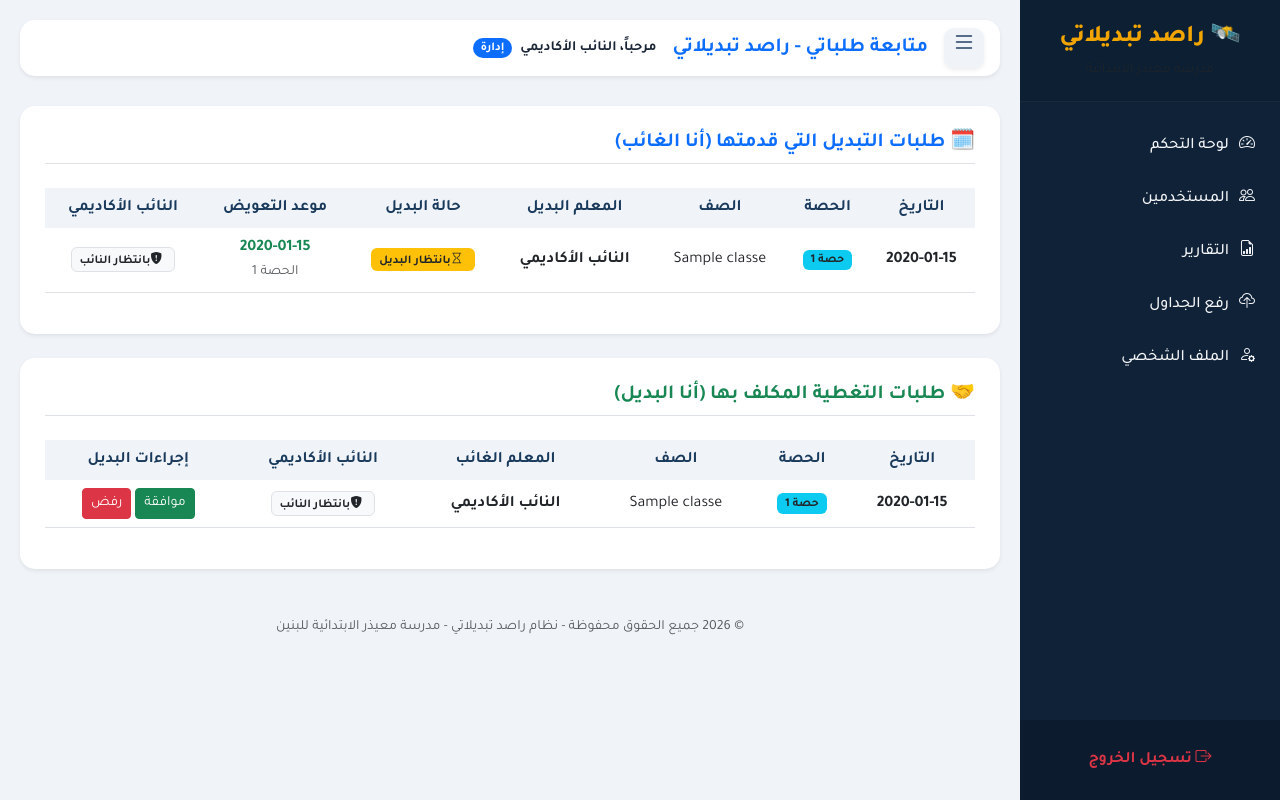
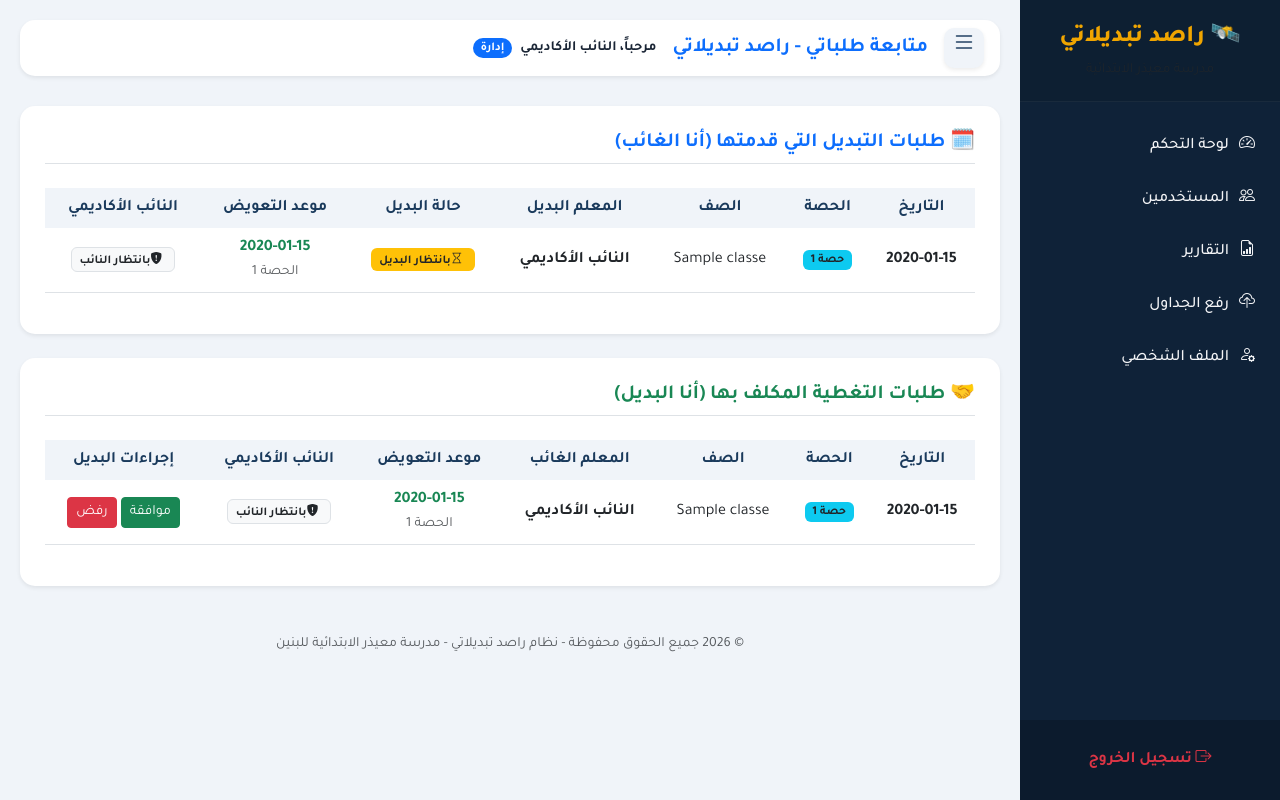
Before and after one commit to Ahmedovic04/Tabdilat, a PHP site: page /my_requests.php in a window 1280 px wide. Run offline with PHP 8.4, Linux system fonts and the light colour scheme; a user stored in the database is signed in; data comes from the database, SQL or seed files in the repository; tables that the repository leaves empty hold one stand-in row (values such as "Sample post").

Commit message:
تحديث جدول البديل: إظهار موعد التعويض وتوضيح حالة الرد (موافقة/رفض)

```diff
--- a/my_requests.php
+++ b/my_requests.php
@@ -124,6 +124,7 @@ function statusBadgeV2($status, $label_pending, $label_approved, $label_rejected
                         <th>الحصة</th>
                         <th>الصف</th>
                         <th>المعلم الغائب</th>
+                        <th>موعد التعويض</th>
                         <th>النائب الأكاديمي</th>
                         <th>إجراءات البديل</th>
                     </tr>
@@ -135,6 +136,11 @@ function statusBadgeV2($status, $label_pending, $label_approved, $label_rejected
                             <td><span class="badge bg-info text-dark">حصة <?= $req['period_number'] ?></span></td>
                             <td><?= htmlspecialchars($req['class_name']) ?></td>
                             <td class="fw-bold"><?= htmlspecialchars($req['requester_name']) ?></td>
+                            <td>
+                                <?= $req['repayment_date']
+                                    ? '<div class="text-success fw-bold">'.htmlspecialchars($req['repayment_date']).'</div><small class="text-muted">الحصة '.$req['repayment_period'].'</small>'
+                                    : '<span class="text-muted small">لم يحدد</span>' ?>
+                            </td>
                             <td>
                                 <?php
                                     $ds = $req['deputy_status'];
@@ -153,7 +159,7 @@ function statusBadgeV2($status, $label_pending, $label_approved, $label_rejected
                                         <button class="btn btn-sm btn-danger" onclick="updateSubStatus(<?= $req['id'] ?>, 'rejected')">رفض</button>
                                     </div>
                                 <?php else: ?>
-                                    <span class="text-muted small">تم الرد</span>
+                                    <?= statusBadgeV2($req['sub_coordinator_status'], 'معلق', 'تمت الموافقة', 'تم الرفض') ?>
                                 <?php endif; ?>
                             </td>
                         </tr>
```
